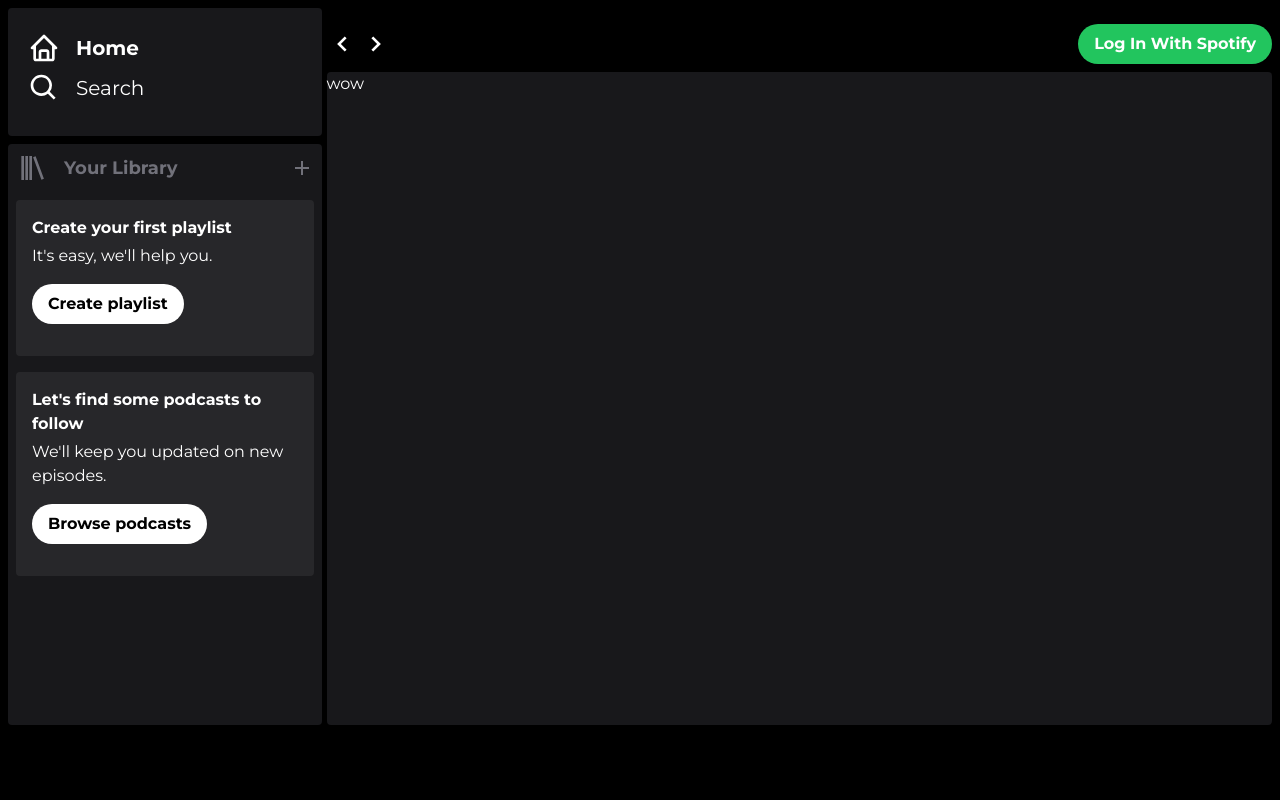
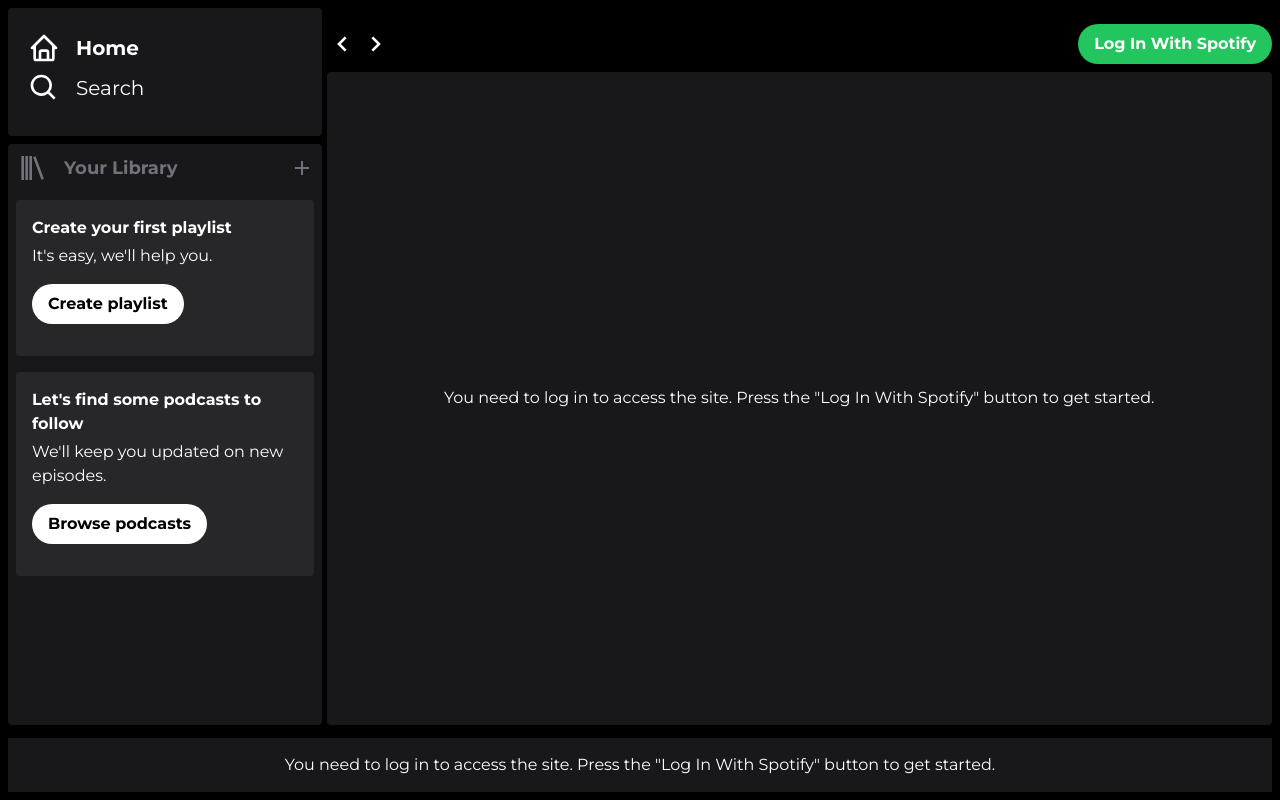
Before and after one commit to jkchisolm/spotify-clone, a Next.js app: page / in a window 1280 px wide. Built offline with nearby package versions, Linux system fonts and the light colour scheme.

Commit message:
finish creating unauthorized main page layout

```diff
--- /dev/null
+++ b/src/app/components/Layout/NowPlaying/UnathorizedNP.tsx
@@ -0,0 +1,10 @@
+export default function UnauthorizedNP() {
+  return (
+    <div className="flex flex-col items-center justify-center col-span-3 row-start-2 bg-zinc-900">
+      <div className="text-white text-center">
+        You need to log in to access the site. Press the &quot;Log In With
+        Spotify&quot; button to get started.
+      </div>
+    </div>
+  );
+}
--- a/src/app/layout.tsx
+++ b/src/app/layout.tsx
@@ -7,6 +7,7 @@ import Navbar from "./components/Layout/Navbar/Navbar";
 
 import { Montserrat } from "next/font/google";
 import Topbar from "./components/Layout/Topbar/Topbar";
+import UnauthorizedNP from "./components/Layout/NowPlaying/UnathorizedNP";
 
 const montserrat = Montserrat({
   subsets: ["latin"],
@@ -20,6 +21,7 @@ export default function RootLayout({
 }) {
   const [currentlyPlaying, setCurrentlyPlaying] = useState(false);
   const [queueOpen, setQueueOpen] = useState(false);
+  const [loggedIn, setLoggedIn] = useState(false);
 
   return (
     <html lang="en" className={montserrat.className}>
@@ -31,6 +33,7 @@ export default function RootLayout({
           <Topbar />
           {children}
         </div>
+        {loggedIn ? <div>Logged in section</div> : <UnauthorizedNP />}
       </body>
     </html>
   );
--- a/src/app/page.tsx
+++ b/src/app/page.tsx
@@ -1,9 +1,21 @@
+"use client";
+
 import Image from "next/image";
+import { useState } from "react";
 
 export default function Home() {
+  const [loggedIn, setLoggedIn] = useState(false);
+
   return (
     <div className="text-white bg-zinc-900 w-full h-full my-2 rounded">
-      <div>wow</div>
+      {loggedIn ? (
+        <div>Logged in section</div>
+      ) : (
+        <div className="flex flex-col items-center justify-center h-full">
+          You need to log in to access the site. Press the &quot;Log In With
+          Spotify&quot; button to get started.
+        </div>
+      )}
     </div>
   );
 }
```
